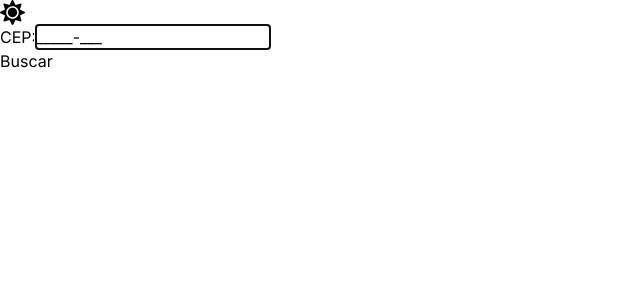
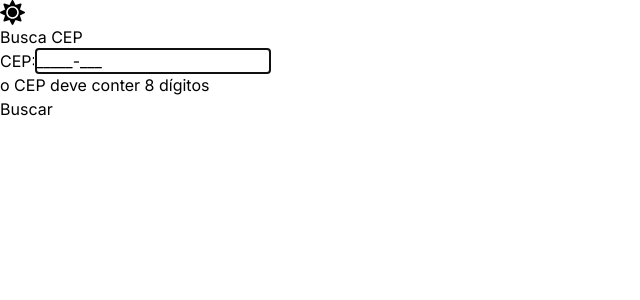
Before and after one commit to EriveltonDev/via-cep-form, a Next.js app: page / in a window 1280 px wide. Both pictures are taken after typing "Sample" into the empty fields and a click on the button "Buscar". Shown: the top 300 px of the page, without its empty margins (0-640 px from the left). Built offline with nearby package versions, Linux system fonts and the light colour scheme.

Commit message:
feat: add style and alert dialog

```diff
--- a/package.json
+++ b/package.json
@@ -10,6 +10,7 @@
   },
   "dependencies": {
     "@hookform/resolvers": "^3.1.1",
+    "@radix-ui/react-alert-dialog": "^1.0.4",
     "@types/node": "20.3.3",
     "@types/react": "18.2.14",
     "@types/react-dom": "18.2.6",
--- a/src/app/page.tsx
+++ b/src/app/page.tsx
@@ -2,7 +2,7 @@ import { MakeHome } from '@/main/pages/home-factory'
 
 export default function Home() {
 	return (
-		<main className='w-screen h-screen'>
+		<main>
 			<MakeHome/>
 		</main>
 	)
--- a/src/domain/models/address.ts
+++ b/src/domain/models/address.ts
@@ -9,4 +9,5 @@ export interface AddressModel {
   gia: string
   ddd: string
   siafi: string
+  erro?: true
 }
--- a/src/presentation/components/Input/index.tsx
+++ b/src/presentation/components/Input/index.tsx
@@ -21,7 +21,7 @@ function Label({ children }: LabelProps) {
 const Element = forwardRef<HTMLInputElement, InputHTMLAttributes<HTMLInputElement>>(({ type = 'text', ...rest }, ref) => {
 	return (
 		<input
-			className='bg-gray-50 border border-gray-300 text-gray-900 text-sm rounded-lg focus:ring-blue-500 focus:border-blue-500 block w-full p-2.5 dark:bg-gray-700 dark:border-gray-600 dark:placeholder-gray-400 dark:text-white dark:focus:ring-blue-500 dark:focus:border-blue-500'
+			className='outline-none border border-zinc-800 text-gray-900 text-sm rounded-lg focus:ring-zinc-800 focus:border-zinc-800 block w-full p-2.5 dark:bg-zinc-800 dark:border-white dark:placeholder-gray-400 dark:text-white dark:focus:ring-white dark:focus:border-white'
 			ref={ref}
 			type={type}
 			{...rest}
@@ -33,7 +33,7 @@ const ElementWithMask = forwardRef<HTMLInputElement, ElementWithMaskProps>(({ ty
 	return (
 		<InputMask
 			mask={mask}
-			className='outline-none bg-gray-50 border border-gray-300 text-gray-900 text-sm rounded-lg focus:ring-zinc-800 focus:border-zinc-800 block w-full p-2.5 dark:bg-zinc-800 dark:border-white dark:placeholder-gray-400 dark:text-white dark:focus:ring-white dark:focus:border-white'
+			className='outline-none border border-zinc-800 text-gray-900 text-sm rounded-lg focus:ring-zinc-800 focus:border-zinc-800 block w-full p-2.5 dark:bg-zinc-800 dark:border-white dark:placeholder-gray-400 dark:text-white dark:focus:ring-white dark:focus:border-white'
 			inputRef={ref}
 			type={type}
 			{...rest}
@@ -43,7 +43,7 @@ const ElementWithMask = forwardRef<HTMLInputElement, ElementWithMaskProps>(({ ty
 
 function HelperText({ children }: HelperTextProps) {
 	return (
-		<div>
+		<div className='mt-1 text-red-500'>
 			{children}
 		</div>
 	)
--- a/src/presentation/hooks/useZipCodeForm.ts
+++ b/src/presentation/hooks/useZipCodeForm.ts
@@ -2,23 +2,32 @@ import { useForm } from 'react-hook-form'
 import { zodResolver } from '@hookform/resolvers/zod'
 import { ZipCodeFormType, zipCodeSchema } from '@/validations/cep-form-validation'
 import { Address } from '@/domain/usecases/address'
+import { Dispatch, SetStateAction, useState } from 'react'
+import { AddressModel } from '@/domain/models/address'
 
 interface UseZipCodeFormParams {
   remoteAddress: Address
+	setDialogIsOpen:  Dispatch<SetStateAction<boolean>>
 }
 
-export function useZipCodeForm({ remoteAddress }: UseZipCodeFormParams) {
-	const { register, handleSubmit } = useForm<ZipCodeFormType>({
+export function useZipCodeForm({ remoteAddress, setDialogIsOpen }: UseZipCodeFormParams) {
+	const [address, setAddress] = useState<AddressModel>()
+
+	const { register, handleSubmit, formState: { errors } } = useForm<ZipCodeFormType>({
 		resolver: zodResolver(zipCodeSchema)
 	})
 
 	async function onSubmit({ zipCode }: ZipCodeFormType) {
 		try {
 			const response = await remoteAddress.getByZipCode({ zipCode })
-			alert(JSON.stringify(response))
-		} catch (error) {
-			alert(error)
+			if (response.erro) {
+				setAddress(undefined)
+				return setDialogIsOpen(true)
+			}
+			setAddress(response)
+		} catch {
+			setDialogIsOpen(true)
 		}
 	}
-	return { register, handleSubmit, onSubmit }
+	return { register, handleSubmit, onSubmit, errors, address }
 }
--- a/src/presentation/pages/home/index.tsx
+++ b/src/presentation/pages/home/index.tsx
@@ -3,17 +3,24 @@
 import { Address } from '@/domain/usecases/address'
 import { Input } from '@/presentation/components/Input'
 import { useZipCodeForm } from '@/presentation/hooks/useZipCodeForm'
+import * as AlertDialog from '@radix-ui/react-alert-dialog'
+import { useState } from 'react'
 
 interface HomeProps {
   remoteAddress: Address
 }
 
 export function Home({ remoteAddress }: HomeProps) {
-	const { handleSubmit, onSubmit, register } = useZipCodeForm({ remoteAddress })
+	const [dialogIsOpen, setDialogIsOpen] = useState(false)
+	const { handleSubmit, onSubmit, register, errors, address } = useZipCodeForm({ remoteAddress, setDialogIsOpen })
 
 	return (
-		<section className='max-w-md mx-auto'>
-			<form onSubmit={handleSubmit(onSubmit)} className='flex flex-col gap-2 px-5 pt-10'>
+		<section className='max-w-md mx-auto mt-10 px-5'>
+			<h1 className='text-center text-2xl dark:text-white text-zinc-800'>
+					Busca CEP
+			</h1>
+
+			<form onSubmit={handleSubmit(onSubmit)} className='flex flex-col gap-2'>
 				<Input.Root>
 					<Input.Label>
 						CEP:
@@ -23,16 +30,99 @@ export function Home({ remoteAddress }: HomeProps) {
 						{...register('zipCode')}
 					/>
 
-					<Input.HelperText>
-
-					</Input.HelperText>
+					{errors.zipCode && (
+						<Input.HelperText>
+							{errors.zipCode.message}
+						</Input.HelperText>
+					)}
 				</Input.Root>
 
 				<button className='bg-transparent hover:bg-zinc-700 hover:text-white hover:border-transparent text-zinc-800 font-semibold py-2 px-4 border border-zinc-800 rounded dark:border-white dark:text-white dark:hover:bg-white dark:hover:text-zinc-800'>
 					Buscar
 				</button>
+			</form>
 
-			</form>
+			{address && address.erro !== true && (
+				<div className='mt-10 flex flex-col gap-3'>
+					<h1 className='text-center text-2xl dark:text-white text-zinc-800'>
+					Endereço
+					</h1>
+
+					{address.logradouro && (
+						<Input.Root>
+							<Input.Label>
+							Logradouro:
+							</Input.Label>
+							<Input.Element
+								value={address.logradouro}
+							/>
+						</Input.Root>
+					)}
+
+					{address.complemento && (
+						<Input.Root>
+							<Input.Label>
+							Complemento:
+							</Input.Label>
+							<Input.Element
+								value={address.complemento}
+							/>
+						</Input.Root>
+					)}
+
+					{address.bairro && (
+						<Input.Root>
+							<Input.Label>
+							Bairro:
+							</Input.Label>
+							<Input.Element
+								value={address.bairro}
+							/>
+						</Input.Root>
+					)}
+
+					{address.localidade && (
+						<Input.Root>
+							<Input.Label>
+							Localidade:
+							</Input.Label>
+							<Input.Element
+								value={address.localidade}
+							/>
+						</Input.Root>
+					)}
+
+					{address.uf && (
+						<Input.Root>
+							<Input.Label>
+							UF:
+							</Input.Label>
+							<Input.Element
+								value={address.uf}
+							/>
+						</Input.Root>
+					)}
+				</div>
+			)}
+
+			<AlertDialog.Root open={dialogIsOpen} onOpenChange={(open) => setDialogIsOpen(open)}>
+				<AlertDialog.Trigger />
+				<AlertDialog.Portal>
+					<AlertDialog.Overlay className='fixed inset-0' />
+					<AlertDialog.Content className='dark:bg-white dark:text-zinc-800 text-white bg-zinc-800 fixed top-1/2 left-1/2 -translate-x-1/2 -translate-y-1/2 rounded-md p-5 flex justify-center flex-col gap-3'>
+						<AlertDialog.Title className='text-xl text-center'>
+							CEP inexistente ou inválido
+						</AlertDialog.Title>
+
+						<AlertDialog.Description className='text-center'>
+							O CEP que você digitou é inválido ou não existe no banco de dados do Via CEP
+						</AlertDialog.Description>
+						<AlertDialog.Cancel>
+							<button className='font-semibold py-2 px-4 border border-white dark:border-zinc-800 rounded'>OK</button>
+						</AlertDialog.Cancel>
+					</AlertDialog.Content>
+				</AlertDialog.Portal>
+			</AlertDialog.Root>
 		</section>
 	)
 }
--- a/src/validations/cep-form-validation.ts
+++ b/src/validations/cep-form-validation.ts
@@ -1,7 +1,13 @@
 import * as z from 'zod'
 
 export const zipCodeSchema = z.object({
-	zipCode: z.string().min(9)
+	zipCode: z.string()
+		.min(9, {
+			message: 'o CEP deve conter 8 dígitos'
+		})
+		.refine((zipCode) => zipCode.replaceAll('_', '').length === 9, {
+			message: 'o CEP deve conter 8 dígitos'
+		})
 })
 
 export type ZipCodeFormType = z.infer<typeof zipCodeSchema>
```
Also changed, not shown: 1 other file (tests, documents, lock files or other folders).
